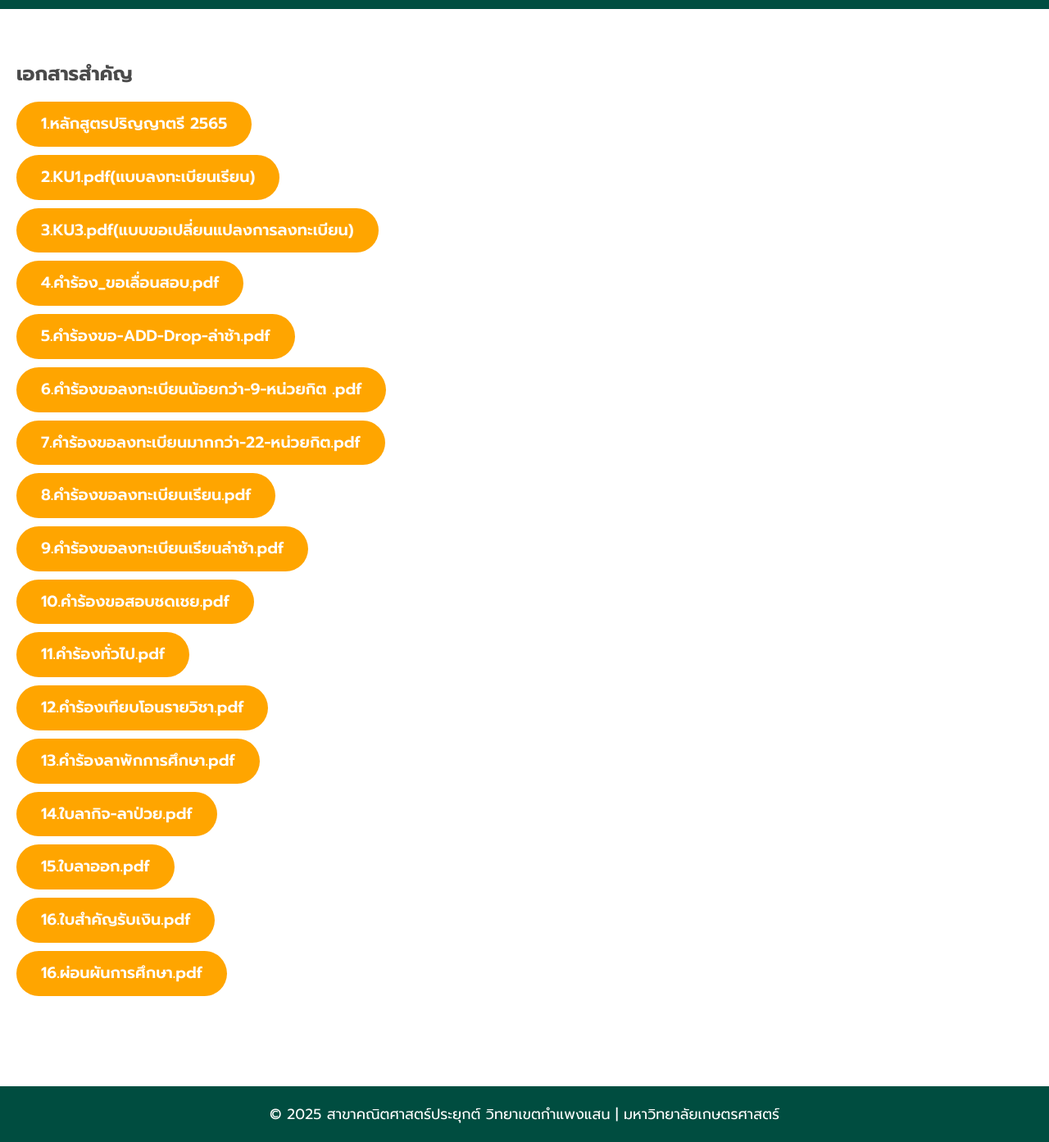
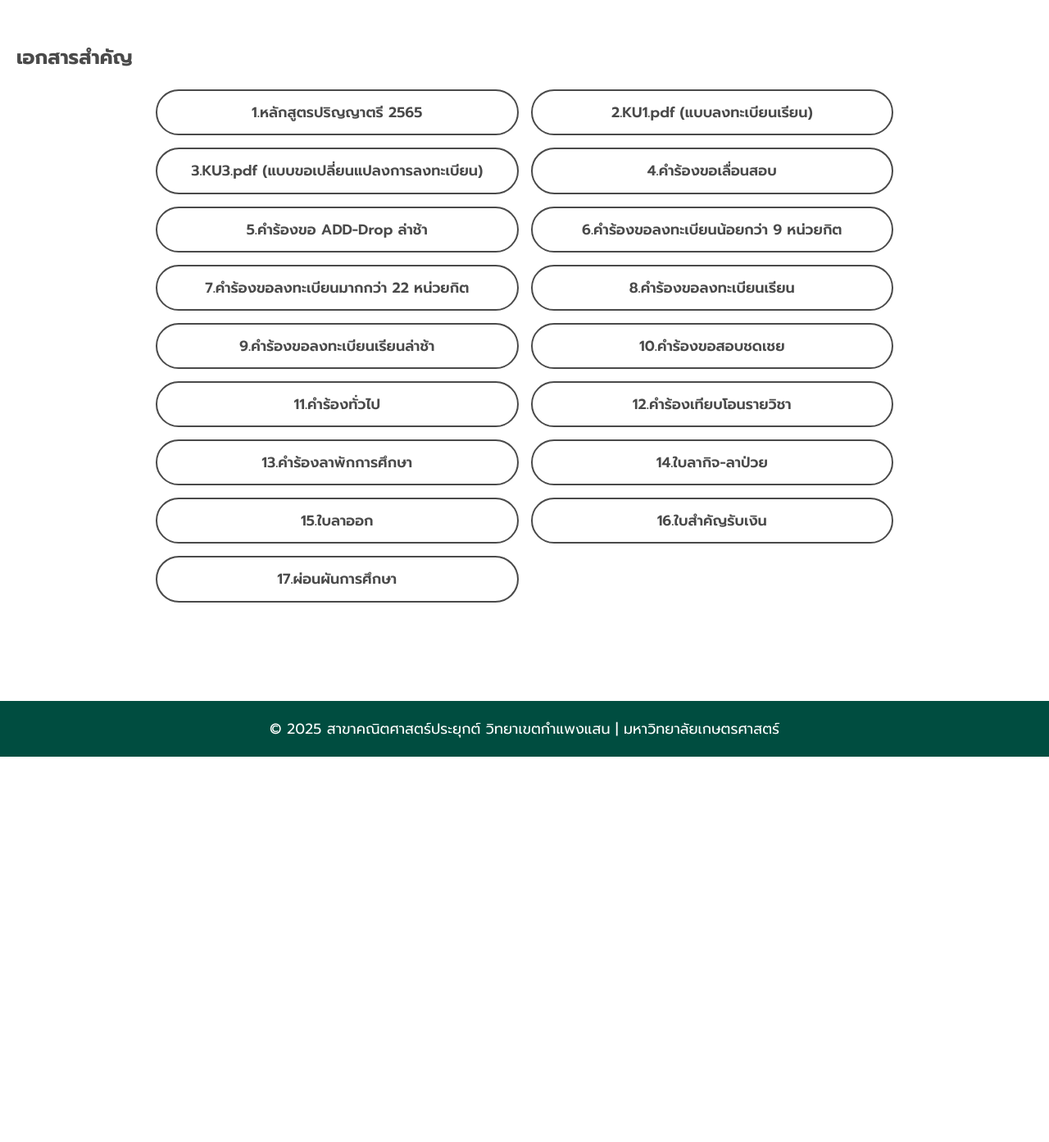
Before and after one commit to walongkonp-glitch/appmath, a plain HTML site: page documents.html in a window 1280 px wide. Shown: the part 301-1694 px from the top of the page at 82% size. After the commit the page ends 1224 px from the top, so only its background shows below. Drawn offline with Linux system fonts and the light colour scheme.

Commit message:
Add files via upload

```diff
--- a/documents.html
+++ b/documents.html
@@ -16,63 +16,34 @@
         <a href="general-info.html">ข้อมูลทั่วไป</a>
         <a href="documents.html">เอกสาร</a>
         <a href="contact.html">ติดต่อเรา</a>
+        <a href="sing up .html">เข้าศึกษาต่อ</a>
+        <a href="job.html">สมัครงาน</a>
     </nav>
     <div class="section" id="documentContent">
-        <h2>เอกสารสำคัญ</h2>
-        <p id="documentText"></p>
-        <div class="document-links" id="documentLinks">
-            <a href="https://registrar.ku.ac.th/wp-content/uploads/2017/05/BS-Appiled-Mathematics2565.pdf"
-            class="button button-orange"
-            target="_blank">1.หลักสูตรปริญญาตรี 2565</a></div>
-        <a href="KU1.pdf"
-        class="button button-orange"
-        target="_blank">2.KU1.pdf(แบบลงทะเบียนเรียน)</a>
-        <a href="KU3.pdf"
-        class="button button-orange"
-        target="_blank">3.KU3.pdf(แบบขอเปลี่ยนแปลงการลงทะเบียน)</a>
-        <a href="คำร้อง_ขอเลื่อนสอบ.pdf"
-        class="button button-orange"
-        target="_blank">4.คำร้อง_ขอเลื่อนสอบ.pdf</a>
-        <a href="คำร้องขอ-ADD-Drop-ล่าช้า.pdf"
-        class="button button-orange"
-        target="_blank">5.คำร้องขอ-ADD-Drop-ล่าช้า.pdf</a>
-        <a href="คำร้องขอลงทะเบียนน้อยกว่า-9-หน่วยกิต copy.pdf"
-        class="button button-orange"
-        target="_blank">6.คำร้องขอลงทะเบียนน้อยกว่า-9-หน่วยกิต .pdf</a>
-        <a href="คำร้องขอลงทะเบียนมากกว่า-22-หน่วยกิต.pdf"
-        class="button button-orange"
-        target="_blank">7.คำร้องขอลงทะเบียนมากกว่า-22-หน่วยกิต.pdf</a>
-        <a href="คำร้องขอลงทะเบียนเรียน.pdf"
-        class="button button-orange"
-        target="_blank">8.คำร้องขอลงทะเบียนเรียน.pdf</a>
-        <a href="คำร้องขอลงทะเบียนเรียนล่าช้า.pdf"
-        class="button button-orange"
-        target="_blank">9.คำร้องขอลงทะเบียนเรียนล่าช้า.pdf</a>
-        <a href="คำร้องขอสอบชดเชย.pdf"
-        class="button button-orange"
-        target="_blank">10.คำร้องขอสอบชดเชย.pdf</a>
-        <a href="คำร้องทั่วไป.pdf"
-        class="button button-orange"
-        target="_blank">11.คำร้องทั่วไป.pdf</a>
-        <a href="คำร้องเทียบโอนรายวิชา.pdf"
-        class="button button-orange"
-        target="_blank">12.คำร้องเทียบโอนรายวิชา.pdf</a>
-        <a href="คำร้องลาพักการศึกษา.pdf"
-        class="button button-orange"
-        target="_blank">13.คำร้องลาพักการศึกษา.pdf</a>
-        <a href="ใบลากิจ-ลาป่วย.pdf"
-        class="button button-orange"
-        target="_blank">14.ใบลากิจ-ลาป่วย.pdf</a>
-        <a href="ใบลาออก-ปริ้นหน้าหลัง.pdf"
-        class="button button-orange"
-        target="_blank">15.ใบลาออก.pdf</a>
-        <a href="ใบสำคัญรับเงิน.pdf"
-        class="button button-orange"
-        target="_blank">16.ใบสำคัญรับเงิน.pdf</a>
-        <a href="ผ่อนผันการศึกษา.pdf"
-        class="button button-orange"
-        target="_blank">16.ผ่อนผันการศึกษา.pdf</a>
+    <h2>เอกสารสำคัญ</h2>
+    <p id="documentText"></p>
+    <div class="document-links" id="documentLinks">
+        <a href="https://registrar.ku.ac.th/wp-content/uploads/2017/05/BS-Appiled-Mathematics2565.pdf"
+           class="button button-orange" target="_blank">1.หลักสูตรปริญญาตรี 2565</a>
+        <a href="KU1.pdf" class="button button-orange" target="_blank">2.KU1.pdf (แบบลงทะเบียนเรียน)</a>
+        <a href="KU3.pdf" class="button button-orange" target="_blank">3.KU3.pdf (แบบขอเปลี่ยนแปลงการลงทะเบียน)</a>
+        <a href="คำร้อง_ขอเลื่อนสอบ.pdf" class="button button-orange" target="_blank">4.คำร้องขอเลื่อนสอบ</a>
+        <a href="คำร้องขอ-ADD-Drop-ล่าช้า.pdf" class="button button-orange" target="_blank">5.คำร้องขอ ADD-Drop ล่าช้า</a>
+        <a href="คำร้องขอลงทะเบียนน้อยกว่า-9-หน่วยกิต copy.pdf" class="button button-orange" target="_blank">6.คำร้องขอลงทะเบียนน้อยกว่า 9 หน่วยกิต</a>
+        <a href="คำร้องขอลงทะเบียนมากกว่า-22-หน่วยกิต.pdf" class="button button-orange" target="_blank">7.คำร้องขอลงทะเบียนมากกว่า 22 หน่วยกิต</a>
+        <a href="คำร้องขอลงทะเบียนเรียน.pdf" class="button button-orange" target="_blank">8.คำร้องขอลงทะเบียนเรียน</a>
+        <a href="คำร้องขอลงทะเบียนเรียนล่าช้า.pdf" class="button button-orange" target="_blank">9.คำร้องขอลงทะเบียนเรียนล่าช้า</a>
+        <a href="คำร้องขอสอบชดเชย.pdf" class="button button-orange" target="_blank">10.คำร้องขอสอบชดเชย</a>
+        <a href="คำร้องทั่วไป.pdf" class="button button-orange" target="_blank">11.คำร้องทั่วไป</a>
+        <a href="คำร้องเทียบโอนรายวิชา.pdf" class="button button-orange" target="_blank">12.คำร้องเทียบโอนรายวิชา</a>
+        <a href="คำร้องลาพักการศึกษา.pdf" class="button button-orange" target="_blank">13.คำร้องลาพักการศึกษา</a>
+        <a href="ใบลากิจ-ลาป่วย.pdf" class="button button-orange" target="_blank">14.ใบลากิจ-ลาป่วย</a>
+        <a href="ใบลาออก-ปริ้นหน้าหลัง.pdf" class="button button-orange" target="_blank">15.ใบลาออก</a>
+        <a href="ใบสำคัญรับเงิน.pdf" class="button button-orange" target="_blank">16.ใบสำคัญรับเงิน</a>
+        <a href="ผ่อนผันการศึกษา.pdf" class="button button-orange" target="_blank">17.ผ่อนผันการศึกษา</a>
     </div>
+</div>
+
     <footer>
         <p>© 2025 สาขาคณิตศาสตร์ประยุกต์ วิทยาเขตกำแพงแสน | มหาวิทยาลัยเกษตรศาสตร์</p>
     </footer>
--- a/styles.css
+++ b/styles.css
@@ -28,12 +28,12 @@ body {
 
       /* Header*/
 header {
-    background-image: url(รูปภาพสาขา.png);
+    background-image: url(ภา.jpg);
     background-size: cover;
     background-position: center;
     color: white;
     text-align: center;
-    padding: 90px 20px;
+    padding: 80px 10px;
     position: sticky;
     top: 0;
     z-index: 900;
@@ -99,9 +99,9 @@ nav a.active {
 }
 
 .video-container iframe {
-    width: 100%;
-    max-width: 800px;
-    height: 450px;
+    width: 90%;
+    max-width: 700px;
+    height: 400px;
     border: none;
     border-radius: 10px;
     box-shadow: 0 4px 10px rgba(0,0,0,0.2);
@@ -167,6 +167,24 @@ nav a.active {
     color: var(--dark-gray);
     font-size: 1.1em;
 }
+.news-content {
+    display: flex;
+    justify-content: center;
+    align-items: center;
+    gap: 30px; /* ระยะห่างระหว่าง Facebook กับ YouTube */
+    flex-wrap: wrap; /* ให้ย่อได้ในจอเล็ก */
+}
+
+.youtube-link img {
+    width: 180px;   /* ขนาดโลโก้ YouTube */
+    height: auto;
+    transition: transform 0.3s ease;
+}
+
+.youtube-link img:hover {
+    transform: scale(1.1); /* ขยายโลโก้ตอน hover */
+}
+
 
 .read-more {
     color: var(--primary-color-2);
@@ -219,31 +237,37 @@ nav a.active {
 /* ==========================
    ปุ่ม
    ========================== */
+
+
+/* กล่องรวมปุ่ม */
+.document-links {
+    display: grid;
+    grid-template-columns: repeat(2, 1fr); /* 2 คอลัมน์ตลอด */
+    gap: 15px;
+    max-width: 900px;
+    margin: 20px auto;
+}
+
+/* ปุ่มพื้นฐาน */
 .button {
-    color: var(--background-white);
+    color: var(--dark-gray);       /* ตัวหนังสือสีดำ */
+    background: transparent;       /* ไม่มีพื้นหลัง */
+    border: 2px solid var(--dark-gray); /* เส้นขอบดำ */
     padding: 12px 30px;
     text-decoration: none;
     border-radius: 30px;
     font-weight: 600;
-    font-size: 1.2em;
+    font-size: 1.1em;
     transition: all 0.3s ease;
+    text-align: center;
+    display: block;
+    width: 100%;
 }
 
-.button.button-orange {
-    display: block;
-    margin-bottom: 10px;
-    width: fit-content;
-    background: var(--highlight-orange);
-}
-
-.button.button-orange:hover {
-    background: var(--primary-color-2);
-    color: var(--dark-gray);
-    transform: translateY(-3px);
-}
-
+/* Hover */
 .button:hover {
-    background: var(--primary-color-2);
+    background: var(--primary-color-2); /* พื้นส้มเวลา hover */
+    color: var(--background-white);     /* ตัวอักษรขาวเวลา hover */
     transform: translateY(-3px);
 }
 
@@ -465,7 +489,7 @@ details[open] p {
 
 .person img {
     width: 260px;
-    height: 280px;
+    height: 360px;
     object-fit: cover;
     border-radius: 6px;
     display: block;
```
Also changed, not shown: contact.html (+2 -0 lines), general-info.html (+5 -3 lines), index.html (+8 -1 lines), job.html (added, +27 -0 lines), sing up .html (added, +49 -0 lines), Tcas.jpg (added), ข้อมูล.jpg (added), ภา.jpg (added), ภาพยูทูป.png (added), 1 other file.
